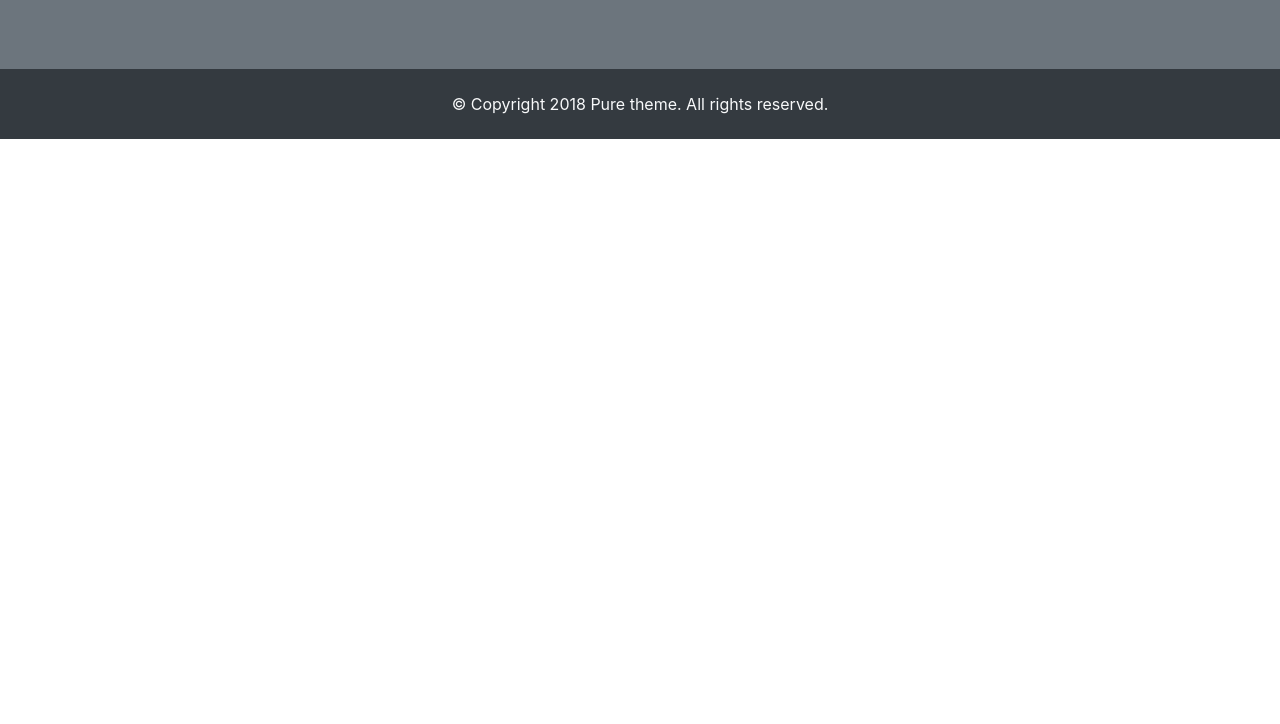
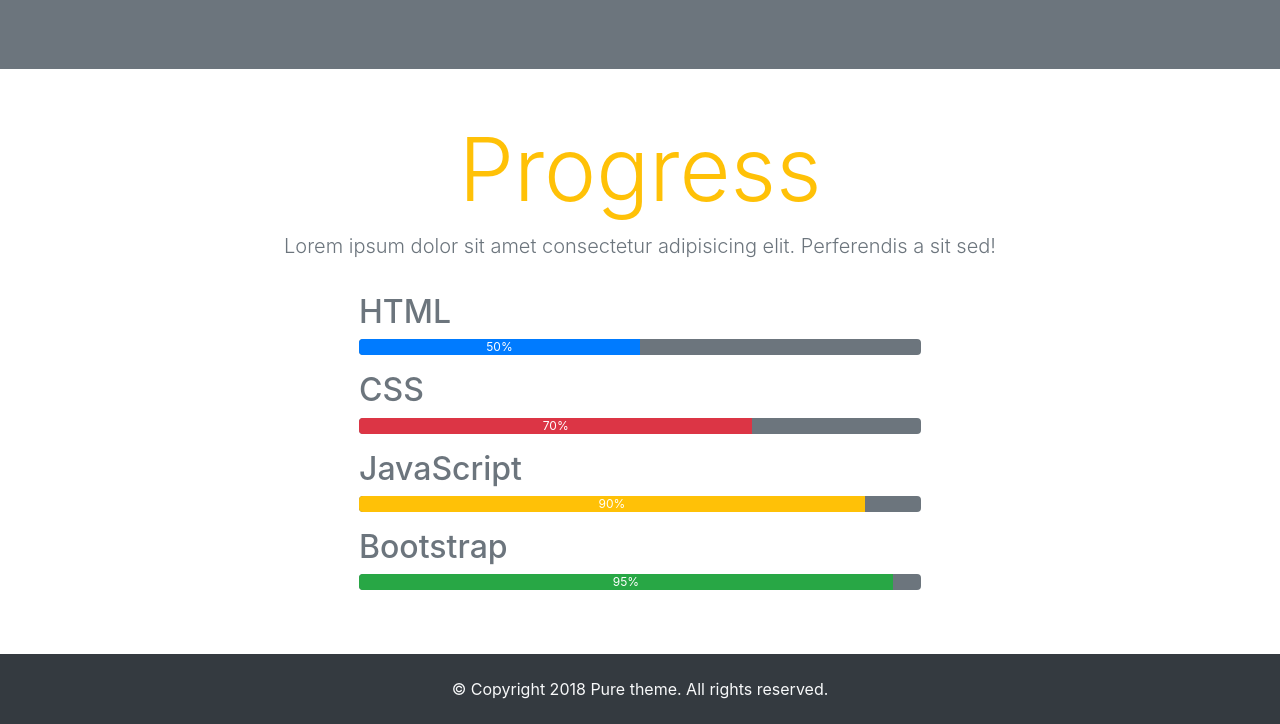
Before and after one commit to tacotruffles/bootstrap4-pure-theme, a plain HTML site: page index.html in a window 1280 px wide. Shown: the part 2750-3474 px from the top of the page. Before the commit the page ends 2889 px from the top, so only its background shows below. Drawn offline with nearby package versions, Linux system fonts and the light colour scheme.

Commit message:
Progress section

```diff
--- a/index.html
+++ b/index.html
@@ -245,6 +245,41 @@
    </section>
    <!-- end team -->
 
+   <!-- progress -->
+   <section id="progress" class="p-5">
+      <div class="container-fluid">
+         <!-- title -->
+         <div class="row">
+            <div class="col text-center mb-3">
+               <h1 class="text-warning display-2">Progress</h1>
+               <p class="lead text-muted">Lorem ipsum dolor sit amet consectetur adipisicing elit. Perferendis a sit sed!</p>
+            </div>
+         </div>
+         <!-- end title -->
+         <div class="row justify-content-center">
+            <div class="col-lg-6 col-sm-10 mx-auto text-secondary">
+               <h2>HTML</h2>
+               <div class="progress bg-secondary mb-3">
+                  <div class="progress-bar" style="width: 50%;">50%</div>
+               </div>
+               <h2>CSS</h2>
+               <div class="progress bg-secondary mb-3">
+                  <div class="progress-bar bg-danger" style="width: 70%;">70%</div>
+               </div>
+               <h2>JavaScript</h2>
+               <div class="progress bg-secondary mb-3">
+                  <div class="progress-bar bg-warning" style="width: 90%;">90%</div>
+               </div>
+               <h2>Bootstrap</h2>
+               <div class="progress bg-secondary mb-3">
+                  <div class="progress-bar bg-success" style="width: 95%;">95%</div>
+               </div>
+            </div>
+         </div>
+      </div>
+   </section>
+   <!-- progress end -->
+
    <!-- FOOTER -->
    <footer>
       <div class="container-fluid bg-dark text-light">
```
